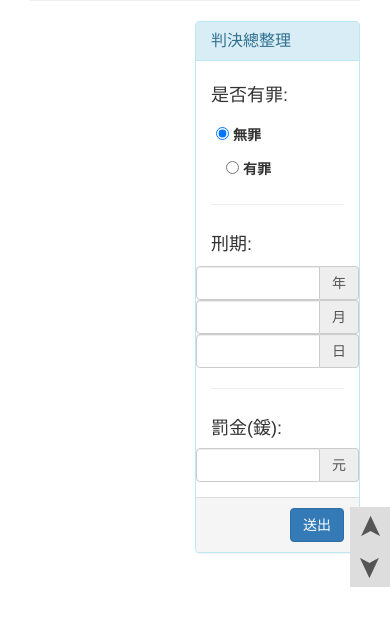
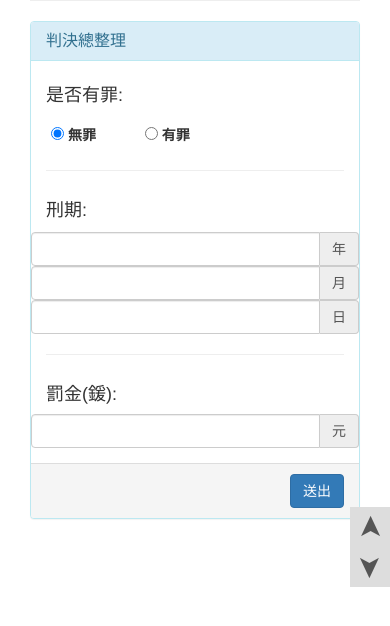
Before and after one commit to henryyang42/verdict_annotation, a Django app: page /anno/ in a window 390 px wide. Shown: the part 197-823 px from the top of the page. Run offline with Django 3.2, Linux system fonts and the light colour scheme; the visitor is signed in with stand-in values (Sample User, id 1); data that the repository does not hold is empty; some libraries are stand-ins or nearby versions.

Commit message:
More responsive

```diff
--- a/verdict_annotation/templates/editor/editor.html
+++ b/verdict_annotation/templates/editor/editor.html
@@ -29,7 +29,7 @@
     </tbody>
   </table>
   <hr>
-  <div class="panel panel-info pull-right" style="width: 50%">
+  <div class="panel panel-info">
     <div class="panel-heading">
     <h3 class="panel-title">判決總整理</h3>
     </div>
--- a/verdict_annotation/templates/editor/list.html
+++ b/verdict_annotation/templates/editor/list.html
@@ -20,7 +20,7 @@
         <td width="6%">{{ annotation.update_time }}</td>
         <td width="6%">{{ annotation.author.username }}</td>
         <td width="12%">{{ annotation.verdict }}</td>
-        <td width="70%"><a href="/anno?id={{ annotation.verdict.id }}">{{ annotation.verdict.raw|truncatechars:200 }}</a></td>
+        <td width="70%"><a href="/anno?id={{ annotation.verdict.id }}">{{ annotation.verdict.raw|truncatechars:40 }}</a></td>
         <td width="6%">{{ annotation.status }}</td>
       </tr>
       {% endfor %}
```
